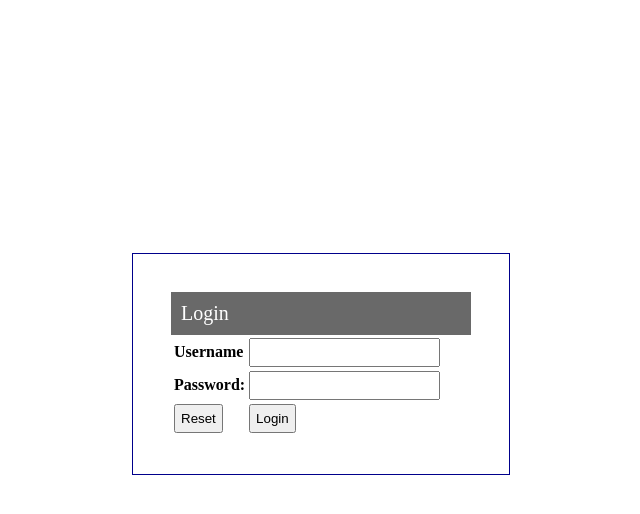
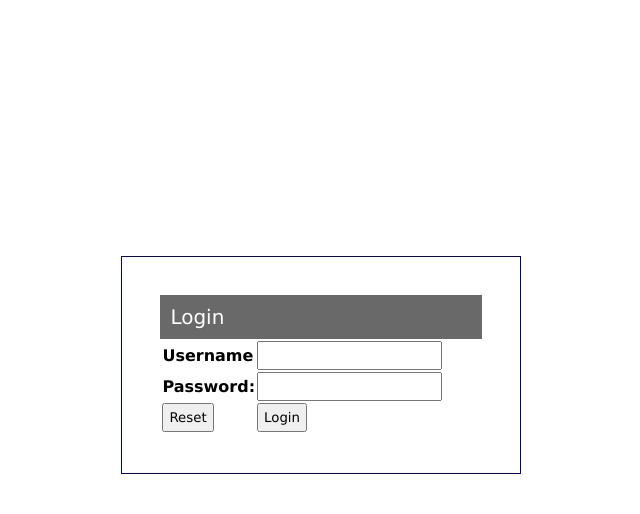
Before and after one commit to shakib04/Event-Management-Solution, a PHP site: page /login.php in a window 1280 px wide. Shown: the top 514 px of the page, without its empty margins (319-959 px from the left). Run offline with PHP 8.4, Linux system fonts and the light colour scheme.

Commit message:
db added in login

```diff
--- a/admin/css/reset.css
+++ b/admin/css/reset.css
@@ -21,3 +21,8 @@
 button:hover {
     cursor: pointer;
 }
+
+.error-message {
+    font-weight: bold;
+    color: red;
+}
--- /dev/null
+++ b/admin/database-conn.php
@@ -0,0 +1,8 @@
+<?php
+
+$username = "root";
+$password = "";
+$serverName = "localhost";
+$dbName = "web-tech-project-db";
+
+$conn = mysqli_connect($serverName, $username, $password, $dbName) or die("Failed to connect with Database " . mysqli_connect_error());
--- a/admin/login.php
+++ b/admin/login.php
@@ -2,7 +2,9 @@
 
 session_start();
 if (isset($_SESSION['username'])) {
-    header('Location:dashboard-admin.php');
+    if ($_SESSION['type'] == "admin") {
+        header("location:dashboard-admin.php");
+    }
 }
 
 require_once("validation/login-validation.php");
@@ -13,14 +15,18 @@
 <head>
     <title>Registration</title>
 
+    <link rel="stylesheet" href="css/reset.css">
+
     <style>
+
+
         td {
             font-weight: bold;
         }
 
         form {
             border: 1px solid darkblue;
-            width: 300px;
+            width: 400px;
             margin: 0 auto;
             margin-top: 20%;
             padding: 3%;
@@ -34,12 +40,19 @@
         input[type=reset] {
             cursor: pointer;
         }
+
+        .login-box {
+            background-color: dimgray;
+            padding: 10px;
+            color: white;
+            font-size: 20px;
+        }
     </style>
 </head>
 
 <body>
     <form action="" method="post">
-        <div style="background-color: dimgray; padding: 10px; color:white; font-size: 20px;">Login</div>
+        <div class="login-box">Login</div>
         <table>
             <tr>
                 <td>Username</td>
```
Also changed, not shown: admin/validation/login-validation.php (+26 -12 lines).
